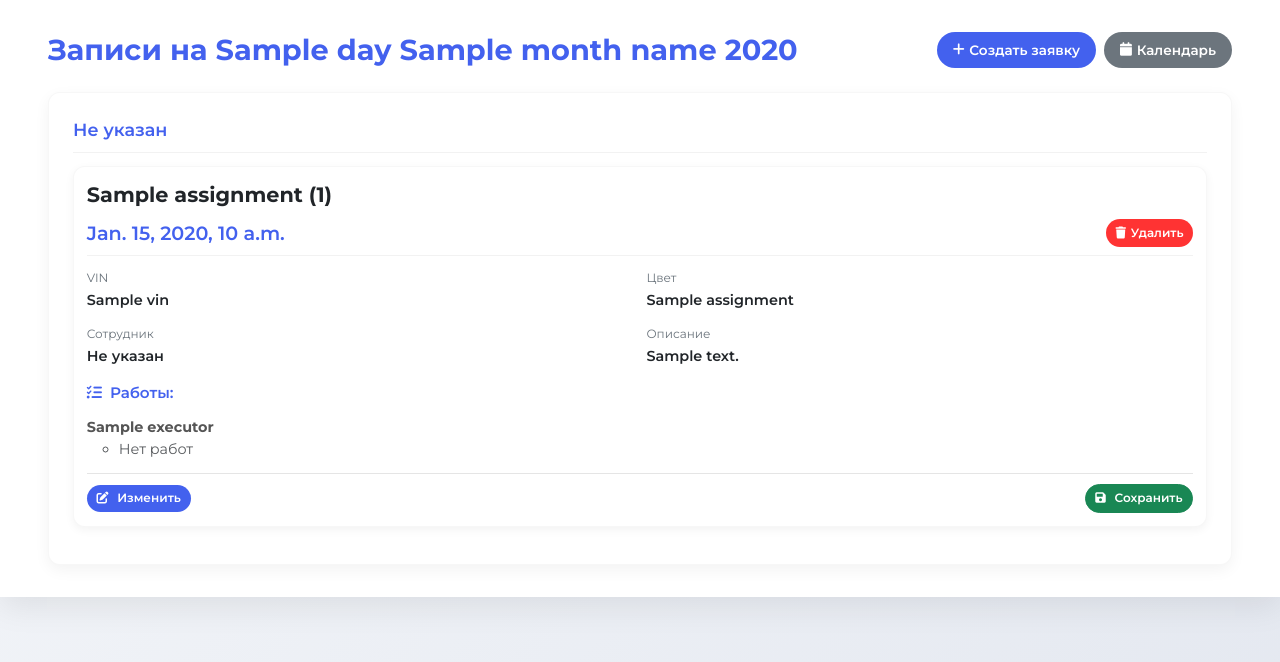
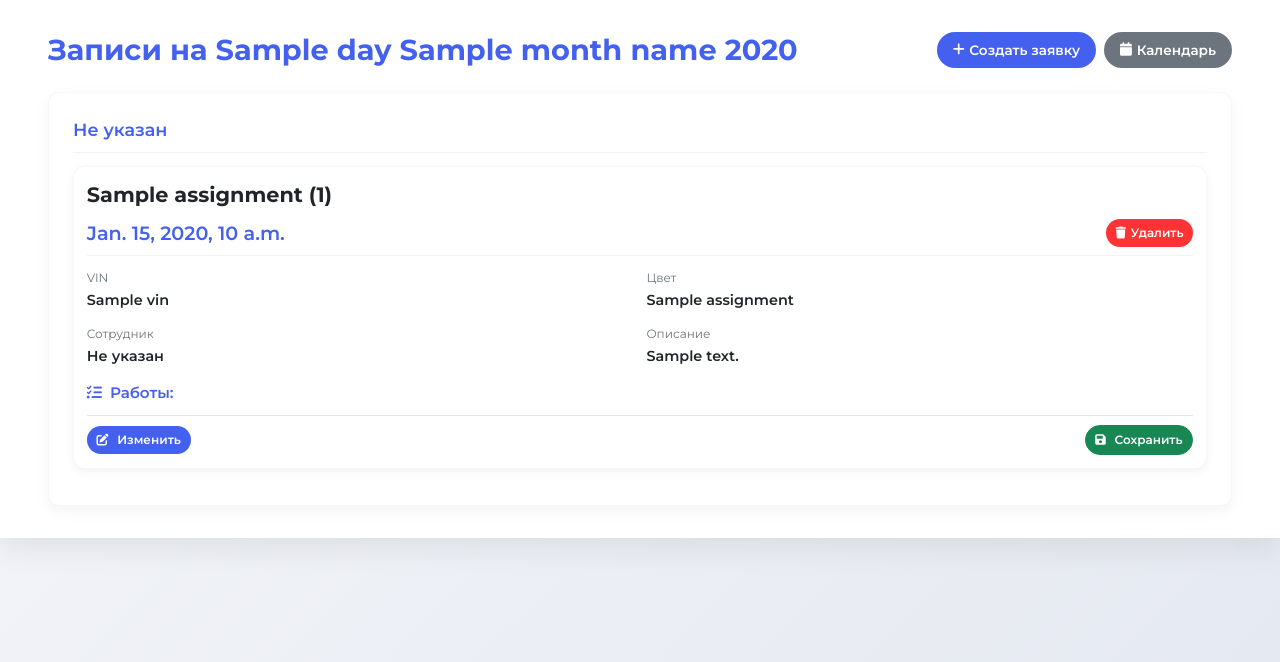
Before and after one commit to MaxMpt/SiteAutoDoc, a Django app: template calendar_app/AutoDoc/templates/AutoDoc/assignment_details.html in a window 1280 px wide. Shown: the part 17-679 px from the top of the page. Run offline with Django 5.2, Linux system fonts and the light colour scheme; the template is opened without the code that fills it: most values are stand-ins (such as "Sample title", 1, 10 or a date in 2020).

Commit message:
Update assignment_details.html

```diff
--- a/calendar_app/AutoDoc/templates/AutoDoc/assignment_details.html
+++ b/calendar_app/AutoDoc/templates/AutoDoc/assignment_details.html
@@ -566,9 +566,6 @@
                                    <form id="workStatusForm_{{ assignment.id }}" data-assignment-id="{{ assignment.id }}">
                                         <ul class="work-list">
                                             {% for executor in assignment.works %}
-                                                <li>
-                                                    <strong style="font-size: 0.9rem; color: #555;">{{ executor.employee_name }}</strong>
-                                                    <ul>
                                                 {% for work in executor.works %}
                                                     <li class="work-item {% if work.status %}completed{% endif %}" data-work-id="{{ work.work_id }}">
                                                         <div class="work-info">
@@ -581,12 +578,9 @@
                                                                 <strong style="font-size: 0.9rem;">{{ work.work_name }}</strong>
                                                             </label>
                                                         </div>
+                                                        <strong class="text-muted" style="font-size: 0.8rem;">({{ executor.employee_name }})</strong>
                                                     </li>
-                                                        {% empty %}
-                                                            <li class="text-muted" style="font-size: 0.9rem;">Нет работ</li>
                                                 {% endfor %}
-                                                    </ul>
-                                                </li>
                                             {% empty %}
                                                 <li class="text-muted" style="font-size: 0.9rem;">Нет работ</li>
                                             {% endfor %}
```
Lines whose indentation alone changed are shown as unchanged.
